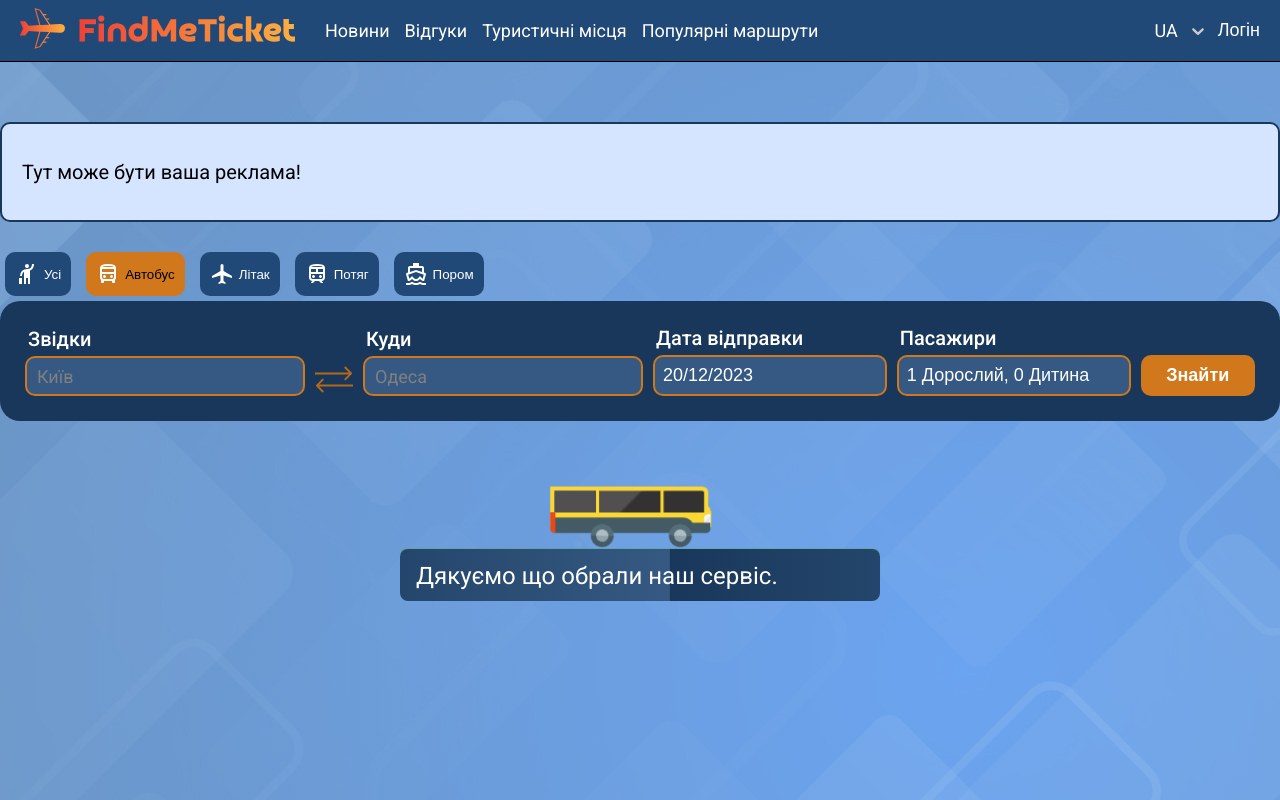
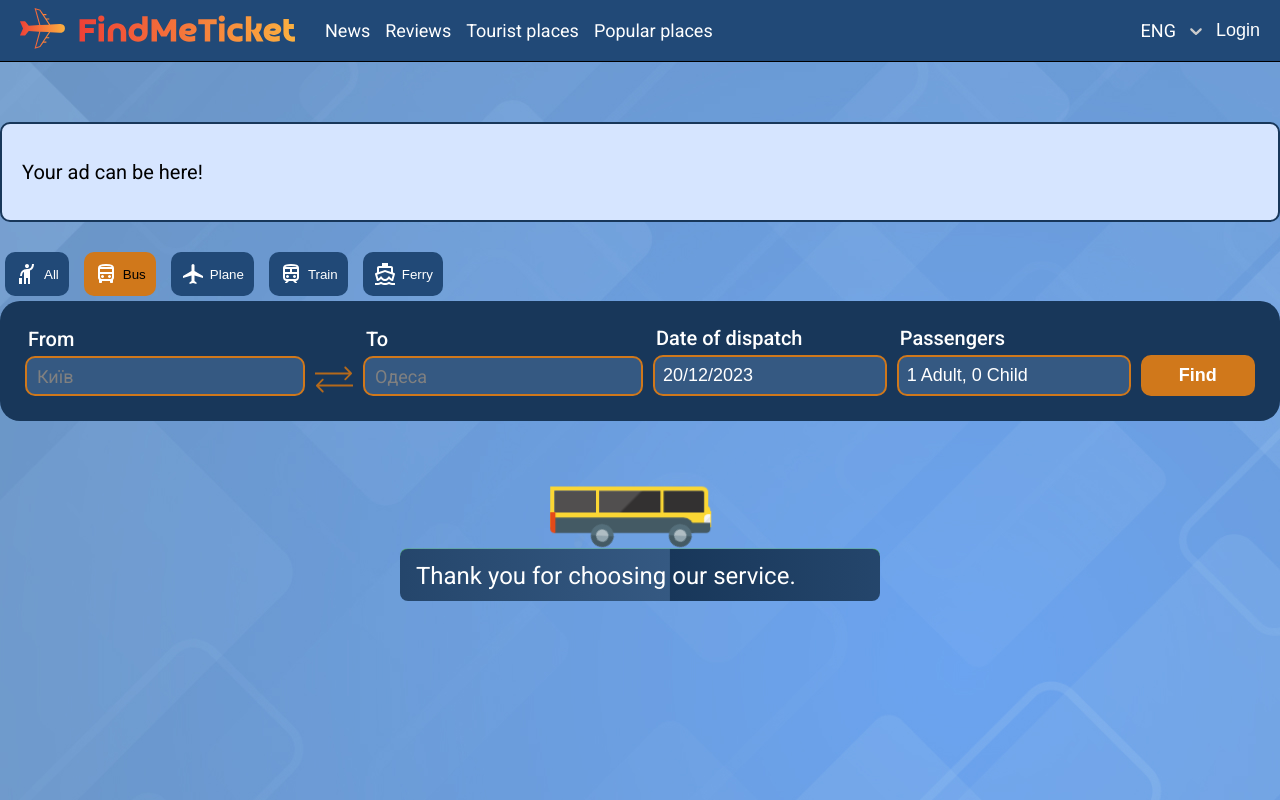
Before and after one commit to BuyMeTicketTeam/FindMeTicket, a React (Create React App) app in the folder src/frontend/: page / in a window 1280 px wide. Built offline with nearby package versions, Linux system fonts and the light colour scheme; what miragejs would draw is missing.

Commit message:
Added getting the system language.

```diff
--- a/src/frontend/src/header/index.jsx
+++ b/src/frontend/src/header/index.jsx
@@ -1,3 +1,4 @@
+/* eslint-disable no-shadow */
 import React, { useEffect, useState } from 'react';
 import { Link } from 'react-router-dom';
 import { useTranslation } from 'react-i18next';
@@ -16,21 +17,42 @@ export default function Header({
     { value: 'ENG', label: 'ENG' },
   ];
 
-  function languageFunc(languageParam) {
+  function getSystemLanguage() {
+    const systemLanguage = navigator.language.split('-')[0];
+    if (systemLanguage !== 'uk') {
+      return ({ value: 'ENG', label: 'ENG' });
+    }
+    return null;
+  }
+
+  function setLanguageToStorage(language) {
+    localStorage.setItem('lang', JSON.stringify(language));
+  }
+
+  function getLanguageFromStorage() {
+    localStorage.getItem('lang');
+  }
+
+  function getLanguage(languageParam) {
     if (languageParam) {
-      sessionStorage.setItem('lang', JSON.stringify(languageParam));
-      changeLanguage(languageParam);
-      i18n.changeLanguage(languageParam.value);
-      return;
+      setLanguageToStorage(languageParam);
+      return languageParam;
     }
-    if (sessionStorage.getItem('lang')) {
-      const parseLang = JSON.parse(sessionStorage.getItem('lang'));
-      changeLanguage(parseLang);
-      i18n.changeLanguage(parseLang.value);
+    const savedLanguage = getLanguageFromStorage();
+    if (savedLanguage) {
+      return savedLanguage;
     }
+    return getSystemLanguage();
   }
+
+  function displayLanguage(languageParam) {
+    const language = getLanguage(languageParam);
+    changeLanguage(language);
+    i18n.changeLanguage(language.value);
+  }
+
   useEffect(() => {
-    languageFunc();
+    displayLanguage();
   }, []);
   return (
     <header data-testid="header" className="header">
@@ -48,7 +70,7 @@ export default function Header({
         placeholder={null}
         value={language}
         isSearchable={false}
-        onChange={(lang) => languageFunc(lang)}
+        onChange={(lang) => displayLanguage(lang)}
       />
 
       <LoginBtn
```
